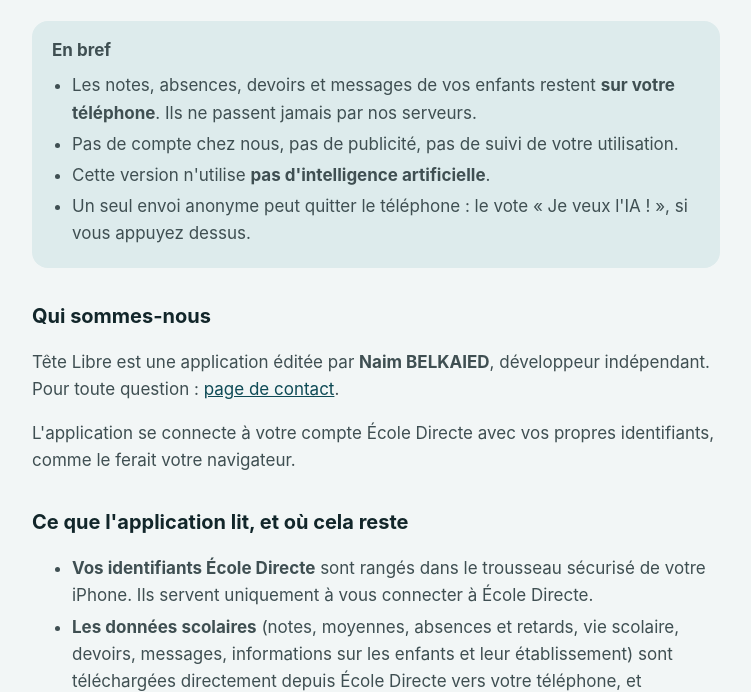
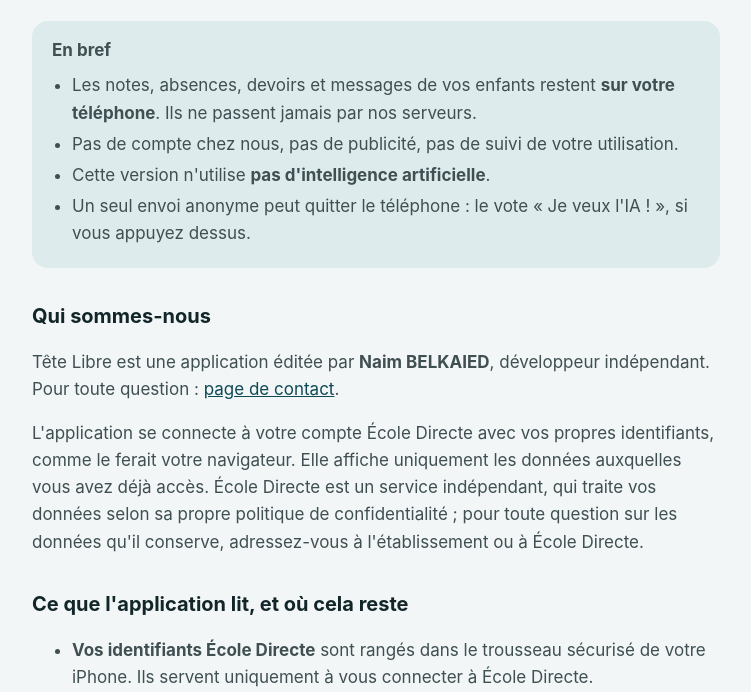
Before and after one commit to belkaiednaim/tete-libre, a plain HTML site: page confidentialite.html in a window 1280 px wide. Shown: the part 134-826 px from the top of the page, without its empty margins (264-1015 px from the left). Drawn offline with Linux system fonts and the light colour scheme.

Commit message:
Confidentialité : École Directe indépendant, section enfants

```diff
--- a/confidentialite.html
+++ b/confidentialite.html
@@ -27,7 +27,7 @@
 
 <h2>Qui sommes-nous</h2>
 <p>Tête Libre est une application éditée par <strong>Naim BELKAIED</strong>, développeur indépendant. Pour toute question : <a href="contact.html">page de contact</a>.</p>
-<p>L'application se connecte à votre compte École Directe avec vos propres identifiants, comme le ferait votre navigateur.</p>
+<p>L'application se connecte à votre compte École Directe avec vos propres identifiants, comme le ferait votre navigateur. Elle affiche uniquement les données auxquelles vous avez déjà accès. École Directe est un service indépendant, qui traite vos données selon sa propre politique de confidentialité ; pour toute question sur les données qu'il conserve, adressez-vous à l'établissement ou à École Directe.</p>
 
 <h2>Ce que l'application lit, et où cela reste</h2>
 <ul>
@@ -63,6 +63,7 @@
 
 <h2>Les enfants</h2>
 <p>Tête Libre s'adresse aux familles : aux parents, et aux élèves qui ont leur propre compte École Directe. Les données des enfants sont lues pour les afficher à la personne connectée, sur son téléphone, et ne nous sont pas transmises.</p>
+<p>Nous ne demandons ni l'âge ni la date de naissance, et nous ne collectons aucune donnée sur les enfants. Les parents et représentants légaux peuvent exercer les droits décrits ci-dessous au nom de leur enfant. Si vous pensez qu'une donnée concernant votre enfant nous est parvenue, écrivez-nous depuis la <a href="contact.html">page de contact</a> : nous la supprimerons.</p>
 
 <h2>Vos droits</h2>
 <p>Le règlement général sur la protection des données (RGPD) vous donne un droit d'accès, de rectification, d'effacement et d'opposition. Comme nous ne gardons aucune donnée qui vous identifie, l'essentiel se fait directement dans l'application (déconnexion, suppression). Pour toute question ou demande, écrivez-nous depuis la <a href="contact.html">page de contact</a>. Vous pouvez aussi adresser une réclamation à la CNIL (<a href="https://www.cnil.fr">cnil.fr</a>).</p>
```
